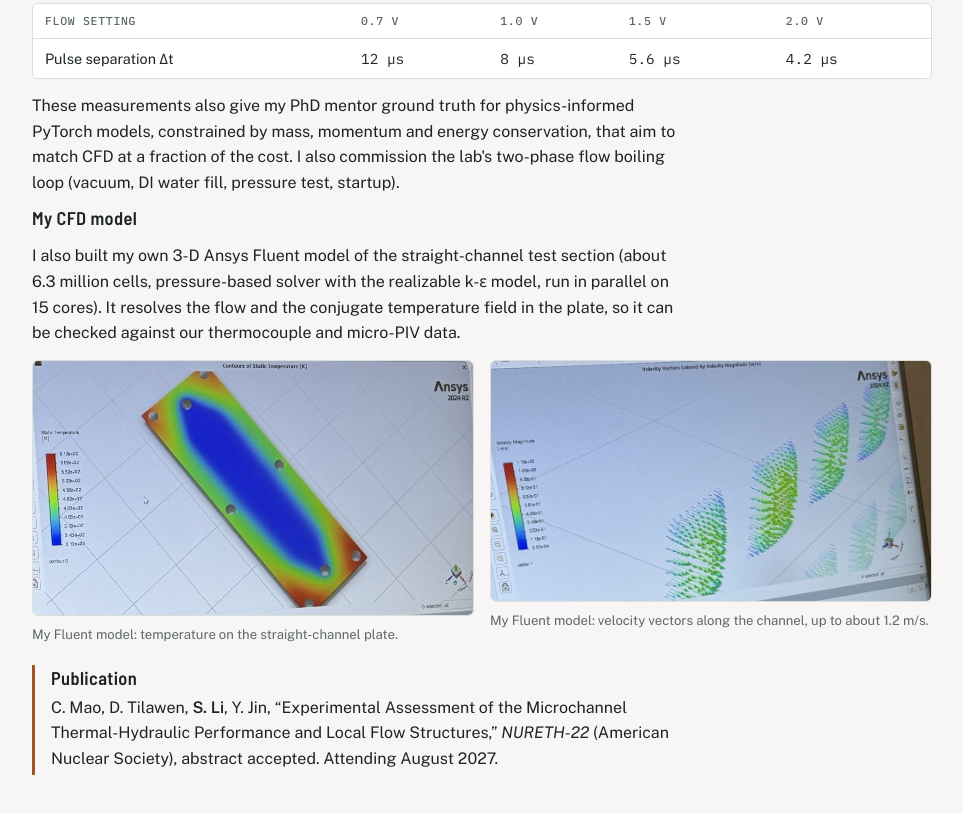
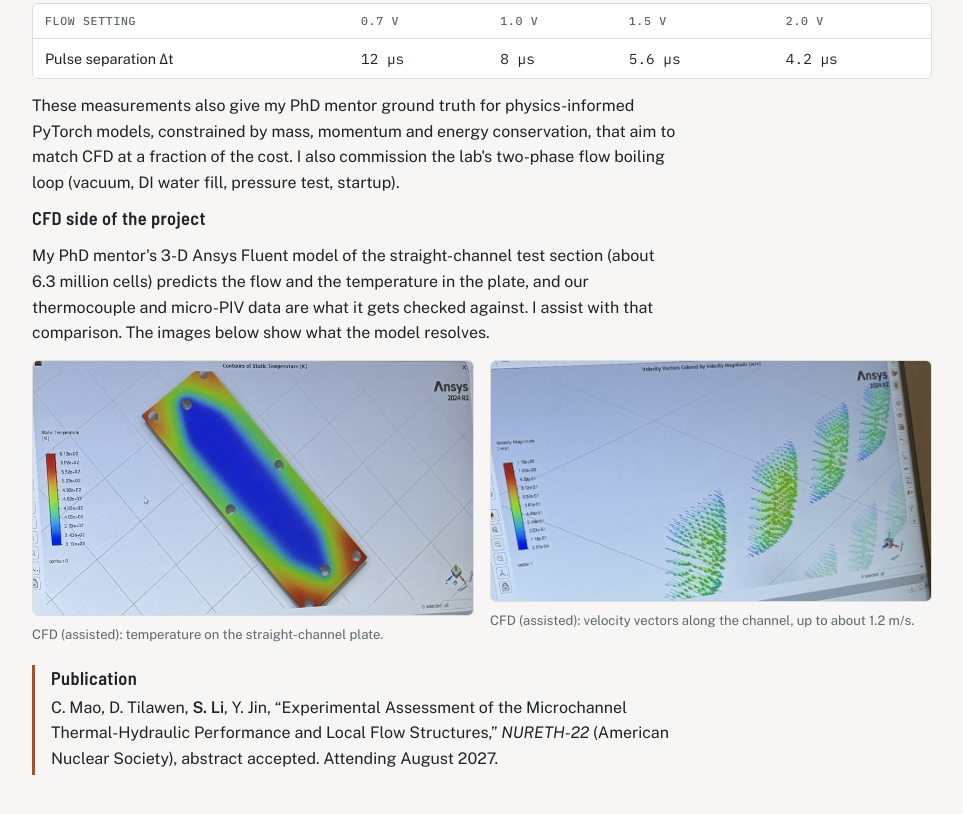
Before and after one commit to SamLi-Digital/SamLi-Digital.github.io, a plain HTML site: page index.html in a window 1280 px wide. Shown: the part 3585-4399 px from the top of the page, without its empty margins (158-1121 px from the left). Drawn offline with nearby package versions, Linux system fonts and the light colour scheme.

Commit message:
Describe microchannel Fluent CFD as assisted work
Co-Authored-By: Claude Opus 5.5 <noreply@anthropic.com>
Claude-Session: https://claude.ai/code/session_01DhgHDpajNhggXGm1MdLkvr

```diff
--- a/index.html
+++ b/index.html
@@ -166,7 +166,7 @@ footer{font-size:.85rem;color:var(--muted)}
   <dl class="meta">
     <div><dt>Role</dt><dd>Undergraduate researcher</dd></div>
     <div><dt>Team</dt><dd>C. Mao, D. Tilawen, S. Li, Y. Jin</dd></div>
-    <div><dt>Tools</dt><dd>NI cDAQ + DAQExpress, Phantom PCC, TSI Insight 4G, Ansys Fluent</dd></div>
+    <div><dt>Tools</dt><dd>NI cDAQ + DAQExpress, Phantom PCC, TSI Insight 4G</dd></div>
     <div><dt>Status</dt><dd><span class="status">NURETH-22 abstract accepted</span></dd></div>
   </dl>
   <div class="full">
@@ -211,11 +211,10 @@ footer{font-size:.85rem;color:var(--muted)}
       <tbody><tr><td>Pulse separation Δt</td><td class="num">12 µs</td><td class="num">8 µs</td><td class="num">5.6 µs</td><td class="num">4.2 µs</td></tr></tbody>
     </table></div>
     <p>These measurements also give my PhD mentor ground truth for physics-informed PyTorch models, constrained by mass, momentum and energy conservation, that aim to match CFD at a fraction of the cost. I also commission the lab's two-phase flow boiling loop (vacuum, DI water fill, pressure test, startup).</p>
-    <h3>My CFD model</h3>
-    <p>I also built my own 3-D Ansys Fluent model of the straight-channel test section (about 6.3 million cells, pressure-based solver with the realizable k-ε model, run in parallel on 15 cores). It resolves the flow and the conjugate temperature field in the plate, so it can be checked against our thermocouple and micro-PIV data.</p>
-    <div class="gallery">
-      <figure><img src="img/mc_cfd_temp.jpg" style="aspect-ratio:auto" alt="Ansys Fluent contour of static temperature on the straight microchannel plate, cool blue in the channel region and hotter red and yellow at the edges, 313 to 612 K" loading="lazy"><figcaption>My Fluent model: temperature on the straight-channel plate.</figcaption></figure>
-      <figure><img src="img/mc_cfd_vectors.jpg" style="aspect-ratio:auto" alt="Ansys Fluent velocity vectors on cross-sections along the straight microchannel, colored by velocity magnitude up to about 1.2 m/s" loading="lazy"><figcaption>My Fluent model: velocity vectors along the channel, up to about 1.2 m/s.</figcaption></figure>
+    <h3>CFD side of the project</h3>
+    <p>My PhD mentor's 3-D Ansys Fluent model of the straight-channel test section (about 6.3 million cells) predicts the flow and the temperature in the plate, and our thermocouple and micro-PIV data are what it gets checked against. I assist with that comparison. The images below show what the model resolves.</p>    <div class="gallery">
+      <figure><img src="img/mc_cfd_temp.jpg" style="aspect-ratio:auto" alt="Ansys Fluent contour of static temperature on the straight microchannel plate, cool blue in the channel region and hotter red and yellow at the edges, 313 to 612 K" loading="lazy"><figcaption>CFD (assisted): temperature on the straight-channel plate.</figcaption></figure>
+      <figure><img src="img/mc_cfd_vectors.jpg" style="aspect-ratio:auto" alt="Ansys Fluent velocity vectors on cross-sections along the straight microchannel, colored by velocity magnitude up to about 1.2 m/s" loading="lazy"><figcaption>CFD (assisted): velocity vectors along the channel, up to about 1.2 m/s.</figcaption></figure>
     </div>
   </div>
   <div class="lessons"><h3>Publication</h3>
```
